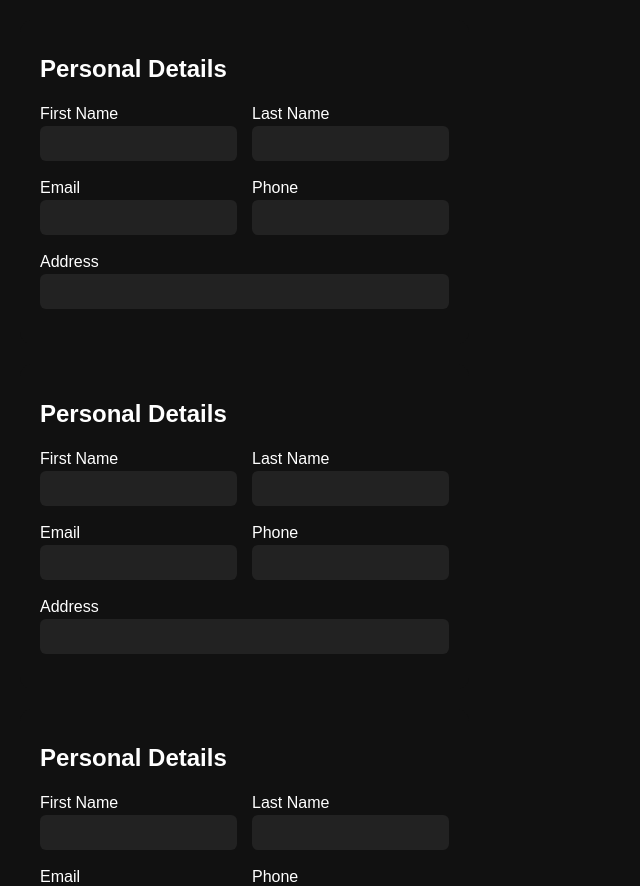
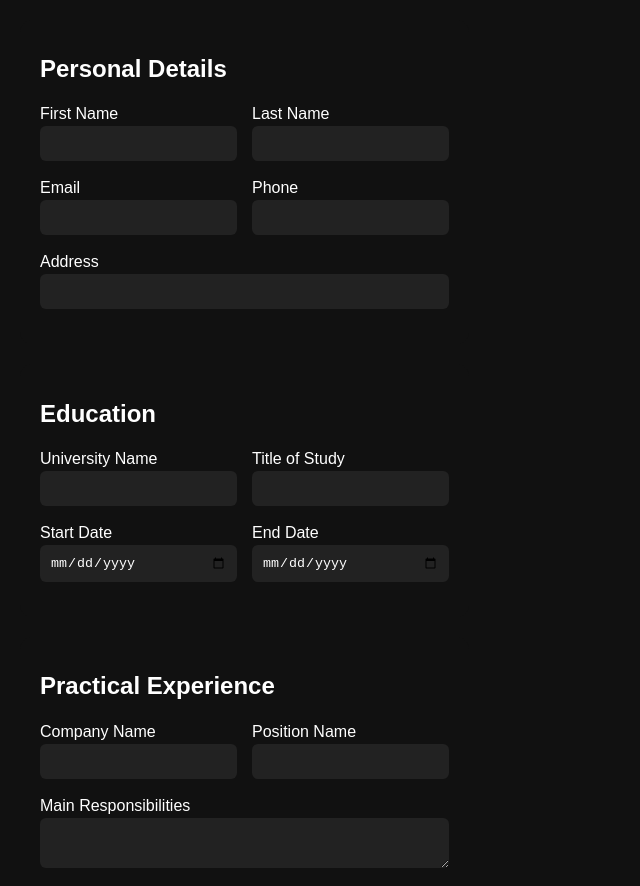
Before and after one commit to Yogs991/CV-Application, a React (Vite) app: page / in a window 1280 px wide. Shown: the top 886 px of the page, without its empty margins (0-640 px from the left). Built offline with nearby package versions, Linux system fonts and the light colour scheme.

Commit message:
Finished education.jsx and experience.jsx

```diff
--- a/src/App.jsx
+++ b/src/App.jsx
@@ -2,15 +2,17 @@
 import './App.css'
 import './PersonalDetails';
 import Details from './PersonalDetails';
+import Education from './Education';
+import Experience from './Experience';
 
 function App() {
   return(
-    <div>
+    <div className='forms'>
       <Details/>
-      <Details/>
-      <Details/>
+      <Education/>
+      <Experience/>
     </div>
   )
 }
 
-export default App
+export default App;
--- a/src/Education.jsx
+++ b/src/Education.jsx
@@ -0,0 +1,59 @@
+import { useState } from "react";
+import InputField from "./InputField";
+
+function Education(){
+    const [formData, setFormData] = useState("");
+
+    function handleChange(event){
+        setFormData({...formData,[event.target.name]: event.target.name});
+    }
+
+    return(
+        <div className="details-container">
+            <form className="form">
+            <h1>Education</h1>
+                <div className="input-control">
+                    <InputField
+                        className="input-data"
+                        label="University Name"
+                        name="University Name"
+                        type="text"
+                        value={formData.name}
+                        onChange={handleChange}
+                    />
+
+                    <InputField
+                        className="input-data"
+                        label="Title of Study"
+                        name="Title of Study"
+                        type="text"
+                        value={formData.name}
+                        onChange={handleChange}
+                    />
+                </div>
+                <div className="input-control">
+                    <InputField
+                        className="input-data"
+                        label="Start Date"
+                        name="Start Date"
+                        type="date"
+                        value={formData.date}
+                        onChange={handleChange}
+                    />
+
+                    <InputField
+                        className="input-data"
+                        label="End Date"
+                        name="End Date"
+                        type="date"
+                        value={formData.date}
+                        onChange={handleChange}
+                    />
+                </div>
+            </form>
+        </div>
+
+    )
+}
+
+export default Education;
--- a/src/Experience.jsx
+++ b/src/Experience.jsx
@@ -0,0 +1,69 @@
+import { useState } from "react";
+import InputField from "./InputField";
+
+function Experience(){
+    const [formData, setFormData] = useState("");
+
+    function handleChange(event){
+        setFormData({...formData,[event.target.name]: event.target.name});
+    }
+
+    return(
+        <div className="details-container">
+            <form className="form">
+            <h1>Practical Experience</h1>
+                <div className="input-control">
+                    <InputField
+                        className="input-data"
+                        label="Company Name"
+                        name="Company Name"
+                        type="text"
+                        value={formData.name}
+                        onChange={handleChange}
+                    />
+
+                    <InputField
+                        className="input-data"
+                        label="Position Name"
+                        name="Position Name"
+                        type="text"
+                        value={formData.name}
+                        onChange={handleChange}
+                    />
+                </div>
+                <div className="input-control">
+                    <InputField
+                        className="input-data"
+                        label="Main Responsibilities"
+                        name="Main Responsibilities"
+                        type="textarea"
+                        value={formData.name}
+                        onChange={handleChange}
+                    />
+                </div>
+                <div className="input-control">
+                    <InputField
+                        className="input-data"
+                        label="Start Date"
+                        name="Start Date"
+                        type="date"
+                        value={formData.date}
+                        onChange={handleChange}
+                    />
+
+                    <InputField
+                        className="input-data"
+                        label="End Date"
+                        name="End Date"
+                        type="date"
+                        value={formData.date}
+                        onChange={handleChange}
+                    />
+                </div>
+            </form>
+        </div>
+
+    )
+}
+
+export default Experience
```
